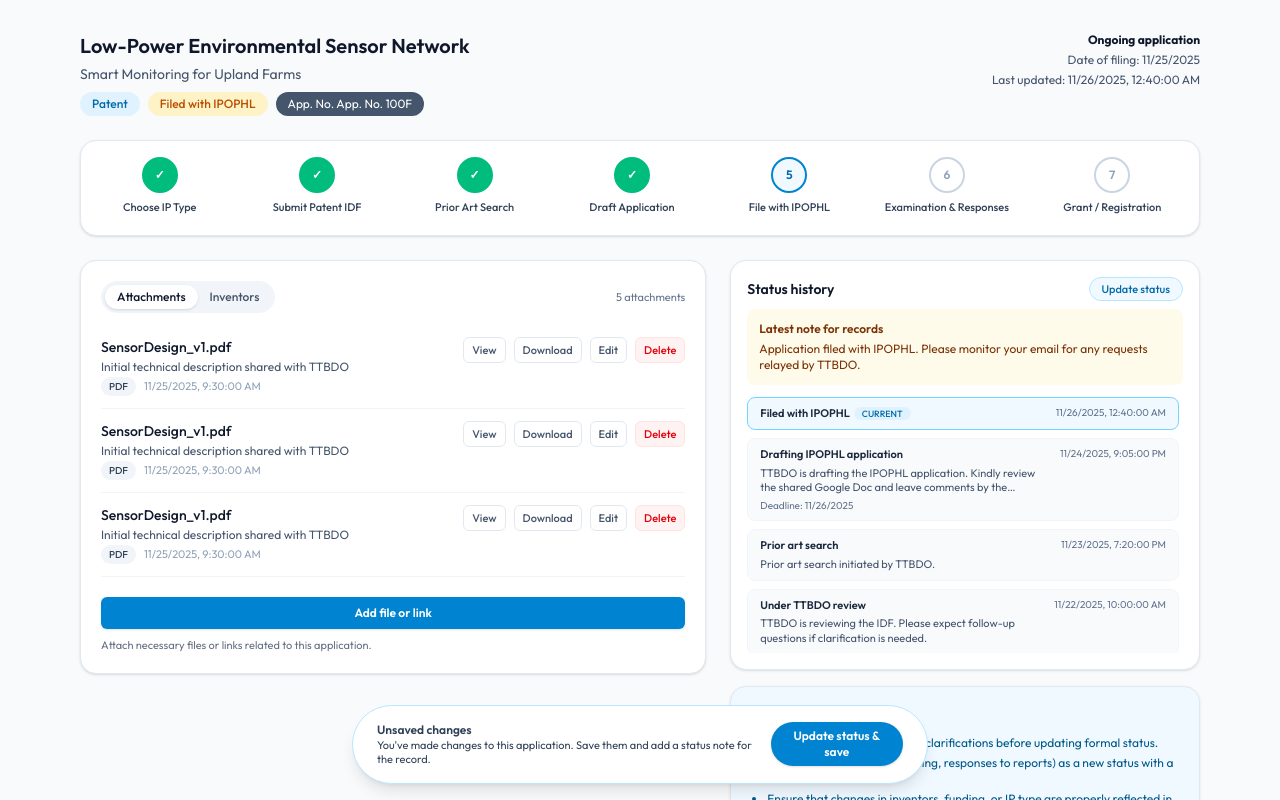
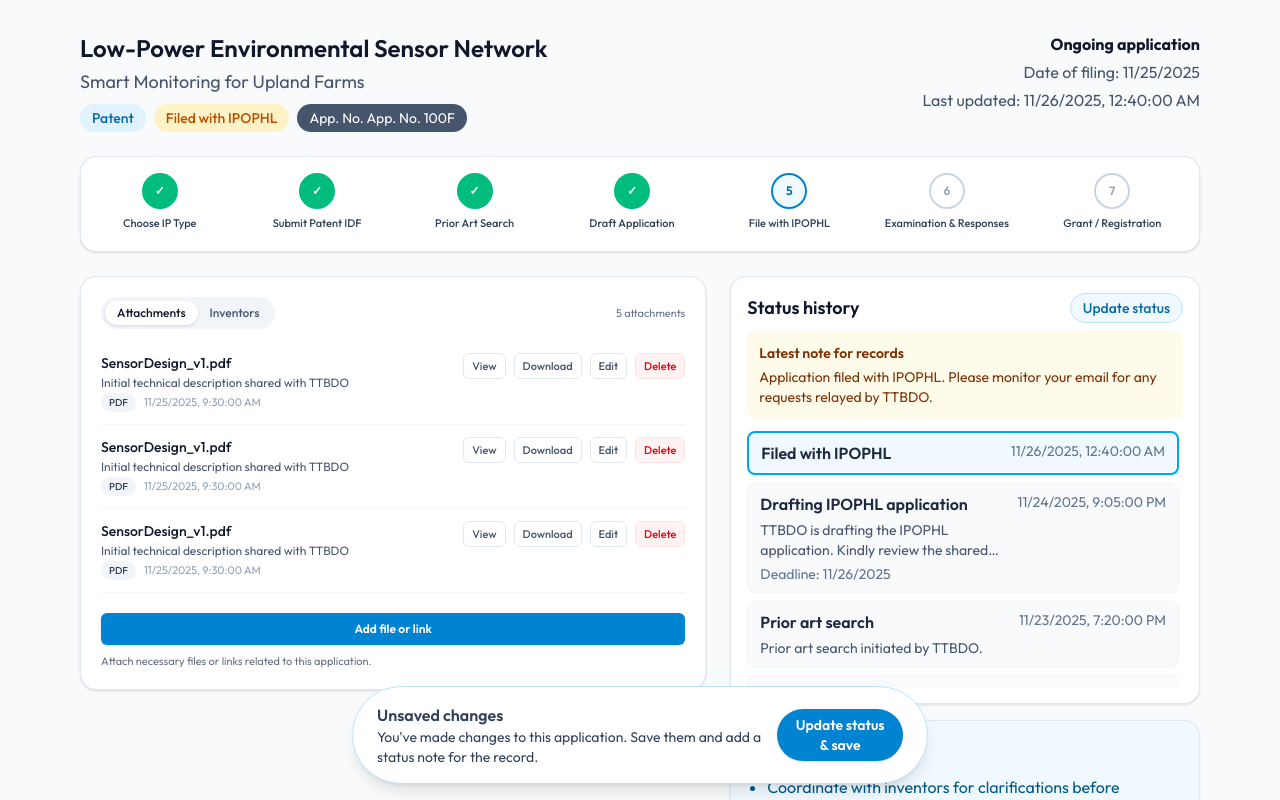
Before and after one commit to jrolana/iris, a Next.js app in the folder code/: page /admin-view-app in a window 1280 px wide. Both pictures are taken after a click on the button "Update status". Shown: the top 800 px of the page. Built offline with nearby package versions, Linux system fonts and the light colour scheme.

Commit message:
fix: font size in status panel

```diff
--- a/code/src/components/application/ApplicationView.tsx
+++ b/code/src/components/application/ApplicationView.tsx
@@ -154,15 +154,15 @@ function ApplicationView(props: ApplicationViewProps){
         <div className="mx-auto max-w-6xl px-4 py-8 space-y-6">
             <header className="flex flex-col gap-3 sm:flex-row sm:items-start sm:justify-between">
                 <div className="min-w-0">
-                <h1 className="text-lg font-semibold text-slate-900 sm:text-xl">
+                <h1 className="text-lg font-semibold text-slate-900 sm:text-2xl">
                     {application.ipTitle}
                 </h1>
                 {application.projectTitle && (
-                    <p className="mt-1 text-sm text-slate-600">
+                    <p className="mt-1 text-lg text-slate-600">
                     {application.projectTitle}
                     </p>
                 )}
-                <div className="mt-2 flex flex-wrap items-center gap-2 text-xs">
+                <div className="mt-2 flex flex-wrap items-center gap-2 text-sm">
                     <span className="rounded-full bg-sky-100 px-3 py-1 font-medium text-sky-700">
                     {ipTypeToTitle(application.type_of_ip)}
                     </span>
@@ -177,75 +177,22 @@ function ApplicationView(props: ApplicationViewProps){
                 </div>
                 </div>
 
-                <div className="text-xs text-slate-600 sm:text-right">
+                <div className="text-md text-slate-600 sm:text-right">
                     <p className="font-bold text-slate-900">
-                    {application.dateOfFiling
-                    ? 'Ongoing application'
-                    : 'Draft application'}
+                        {application.dateOfFiling ? 'Ongoing application' : 'Draft application'}
                     </p>
                     {application.dateOfFiling && (
                         <p className="mt-1">
-                    Date of filing:{' '}
-                    {new Date(application.dateOfFiling).toLocaleDateString()}
+                            {`Date of filing: ${new Date(application.dateOfFiling).toLocaleDateString()}`}
                         </p>
                     )}
                     {isAdmin && application.lastUpdated && (
                         <p className="mt-1">
-                    Last updated:{' '}
-                    {new Date(application.lastUpdated).toLocaleString()}
+                            {`Last updated: ${new Date(application.lastUpdated).toLocaleString()}`}
                         </p>
                     )}
                 </div>
             </header>
-            {/* <header className="flex flex-wrap items-start justify-between gap-4">
-                <div>
-                <h1 className="text-xl font-semibold text-slate-900">
-                    {application.ipTitle}
-                </h1>
-                {application.projectTitle && (
-                    <p className="mt-1 text-sm text-slate-600">
-                    {application.projectTitle}
-                    </p>
-                )}
-                <div className="mt-2 flex flex-wrap items-center gap-2 text-xs">
-                    <span className="rounded-full bg-sky-100 px-3 py-1 font-medium text-sky-700">
-                    {ipTypeToTitle(application.type_of_ip)}
-                    </span>
-                    <span className="rounded-full bg-amber-100 px-3 py-1 font-medium text-amber-700">
-                    {statusLabel}
-                    </span>
-                    {application.applicationNumber && (
-                    <span className="rounded-full bg-slate-600 px-3 py-1 text-white">
-                        App. No. {application.applicationNumber}
-                    </span>
-                    )}
-                </div>
-                </div>
-
-                <div className="text-xs text-right">
-                <p className="font-bold">
-                    {application.dateOfFiling ? 'Ongoing application' : 'Draft application'}
-                </p>
-                {application.dateOfFiling && (
-                    <p className="mt-1 text-slate-500">
-                    {` Date of filing: ${new Date(application.dateOfFiling).toLocaleDateString()}`}
-                    </p>
-                )}
-                {isAdmin && application.lastUpdated && (
-                    <p className="mt-1 text-slate-500">
-                    {`Last updated: ${new Date(application.lastUpdated).toLocaleString()}`}
-                    </p>
-                )}
-                </div>
-            </header> */}
-
-            {/* stepper */}
-            {/* <section className="rounded-2xl border border-slate-200 bg-white p-4 shadow-sm">
-                <ApplicationStepper
-                ipType={application.type_of_ip}
-                statusType={application.current_status_type}
-                />
-            </section> */}
 
             <section className="rounded-2xl border border-slate-200 bg-white p-3 shadow-sm sm:p-4">
                 <ApplicationStepper
@@ -293,9 +240,9 @@ function ApplicationView(props: ApplicationViewProps){
             {isAdmin && hasUnsavedChanges && (
                 <div className="fixed inset-x-0 bottom-4 z-40 flex justify-center px-4 pointer-events-none">
                 <div className="pointer-events-auto flex max-w-xl flex-1 items-center justify-between gap-3 rounded-full border border-sky-200 bg-white px-6 py-4 shadow-lg">
-                    <div className="text-xs text-slate-700">
+                    <div className="text-md text-slate-700">
                         <p className="font-semibold">Unsaved changes</p>
-                    <p className="text-[11px]">
+                        <p className="text-sm">
                             You&apos;ve made changes to this application. Save them and add
                             a status note for the record.
                         </p>
@@ -303,7 +250,7 @@ function ApplicationView(props: ApplicationViewProps){
                     <button
                     type="button"
                     onClick={handleOpenStatusModal}
-                    className="rounded-full bg-sky-600 px-4 py-1.5 text-xs font-semibold text-white shadow-sm hover:bg-sky-700 disabled:cursor-not-allowed disabled:bg-slate-300"
+                    className="rounded-full bg-sky-600 px-4 py-1.5 text-sm font-semibold text-white shadow-sm hover:bg-sky-700 disabled:cursor-not-allowed disabled:bg-slate-300"
                     >
                         Update status &amp; save
                     </button>
@@ -334,8 +281,8 @@ export default ApplicationView;
 const ApplicantReminders = () => (
   <div className="rounded-2xl border border-slate-200 bg-white p-5 shadow-sm">
     <div className="rounded-lg bg-sky-50 p-3 text-xs text-sky-800">
-      <p className="font-semibold">Reminders</p>
-      <ul className="mt-1 list-disc space-y-1 pl-4">
+      <p className="text-xl font-semibold">Reminders</p>
+      <ul className="mt-1 list-disc space-y-1 pl-4 text-[16px]">
         <li>Check your email and IRIS notifications for updates from TTBDO.</li>
         <li>
           Respond to questions and document requests before any indicated
@@ -352,8 +299,8 @@ const ApplicantReminders = () => (
 
 const AdminReminders = () => (
   <div className="rounded-2xl border border-slate-200 bg-sky-50 p-5 text-xs text-sky-800 shadow-sm">
-    <p className="text-sm font-semibold">Internal reminders</p>
-    <ul className="mt-2 list-disc space-y-1 pl-4">
+    <p className="text-xl font-semibold">Internal reminders</p>
+    <ul className="mt-2 list-disc space-y-1 pl-4 text-[16px]">
       <li>
         Coordinate with inventors for clarifications before updating formal
         status.
--- a/code/src/components/application/StatusPanel.tsx
+++ b/code/src/components/application/StatusPanel.tsx
@@ -39,14 +39,14 @@ export default function StatusHistoryPanel(props: StatusHistoryPanelProps){
         return (
         <div
             className={
-            'rounded-2xl border border-slate-200 bg-white p-4 text-xs text-slate-500 ' +
+            'rounded-2xl border border-slate-200 bg-white p-4 text-slate-500 ' +
             className
             }
         >
-            <h2 className="text-sm font-semibold text-slate-900">
+            <h2 className="text-lg font-semibold text-slate-900">
             Status history
             </h2>
-            <p className="mt-2">
+            <p className="mt-2 text-md leading-snug">
             No status records yet. TTBDO updates will appear here once the
             application starts moving through the process.
             </p>
@@ -54,6 +54,7 @@ export default function StatusHistoryPanel(props: StatusHistoryPanelProps){
         );
     }
 
+    // The query might have sorted these already
     const sortedStatuses = [...statuses].sort(
         (a, b) =>
         new Date(b.created_at).getTime() - new Date(a.created_at).getTime()
@@ -63,19 +64,19 @@ export default function StatusHistoryPanel(props: StatusHistoryPanelProps){
     return (
         <div
         className={
-            'rounded-2xl border border-slate-200 bg-white p-4 text-xs text-slate-700 shadow-sm ' +
+            'rounded-2xl border border-slate-200 bg-white p-4 text-slate-700 shadow-sm ' +
             className
         }
         >
             <div className="mb-2 flex items-center justify-between gap-2">
-            <h2 className="text-sm font-semibold text-slate-900">
+                <h2 className="text-lg font-semibold text-slate-900">
                 Status history
                 </h2>
                 {variant === 'ttbdo' && onStartStatusUpdate && (
                 <button
                     type="button"
                     onClick={onStartStatusUpdate}
-                className="rounded-full border border-sky-200 bg-sky-50 px-3 py-1 text-[11px] font-medium text-sky-700 hover:bg-sky-100"
+                    className="rounded-full border border-sky-200 bg-sky-50 px-3 py-1 text-sm font-medium text-sky-700 hover:bg-sky-100"
                 >
                     Update status
                 </button>
@@ -83,7 +84,7 @@ export default function StatusHistoryPanel(props: StatusHistoryPanelProps){
             </div>
 
             {latestStatus?.note && (
-            <div className="mt-1 rounded-lg bg-amber-50 p-3 text-xs text-amber-900">
+                <div className="mt-1 rounded-lg bg-amber-50 p-3 text-sm text-amber-900">
                 <p className="font-semibold">
                     {variant === 'ttbdo'
                     ? 'Latest note for records'
@@ -91,9 +92,8 @@ export default function StatusHistoryPanel(props: StatusHistoryPanelProps){
                 </p>
                 <p className="mt-1">{latestStatus.note}</p>
                 {latestStatus.deadline && (
-                <p className="mt-1 text-[11px] font-medium">
-                Deadline:{' '}
-                {new Date(latestStatus.deadline).toLocaleDateString()}
+                    <p className="mt-1 text-sm font-medium">
+                    {`Deadline: ${new Date(latestStatus.deadline).toLocaleDateString()}`}
                     </p>
                 )}
                 </div>
@@ -111,36 +111,26 @@ export default function StatusHistoryPanel(props: StatusHistoryPanelProps){
                         key={status.statusId}
                         className={clsx(
                             'flex items-start justify-between gap-3 rounded-lg border px-3 py-2',
-                        isCurrent ? 'border-sky-300 bg-sky-50' : 'border-slate-100 bg-slate-50',
+                            isCurrent ? 'border-sky-500 border-2 bg-sky-50' : 'border-slate-100 bg-slate-50',
                         )}
                     >
                     <div className="flex-1">
-                    <p className="text-[11px] font-semibold text-slate-800">
+                        <p className="text-md font-semibold text-slate-800">
                         {label}
-                    {isCurrent && (
-                        <span className="ml-1 rounded-full bg-sky-100 px-2 py-px text-[9px] font-medium uppercase text-sky-700">
-                        Current
-                        </span>
-                    )}
-                    {isLatest && !isCurrent && (
-                        <span className="ml-1 rounded-full bg-amber-100 px-2 py-px text-[9px] font-medium uppercase text-amber-800">
-                        Latest
-                        </span>
-                    )}
+
                         </p>
                         {status.note && !isLatest && (
-                    <p className="mt-1 line-clamp-2 text-[11px] text-slate-600">
+                        <p className="mt-1 line-clamp-2 text-sm text-slate-600">
                             {status.note}
                         </p>
                         )}
                         {status.deadline && (
-                    <p className="mt-1 text-[10px] text-slate-500">
-                        Deadline:{' '}
-                        {new Date(status.deadline).toLocaleDateString()}
+                        <p className="mt-1 text-sm text-slate-500">
+                        {` Deadline: ${new Date(status.deadline).toLocaleDateString()}`}
                         </p>
                         )}
                     </div>
-                <p className="shrink-0 text-[10px] text-slate-500">
+                    <p className="shrink-0 text-sm text-slate-500">
                         {new Date(status.created_at).toLocaleString()}
                     </p>
                     </div>
```
Lines whose indentation alone changed are shown as unchanged.
